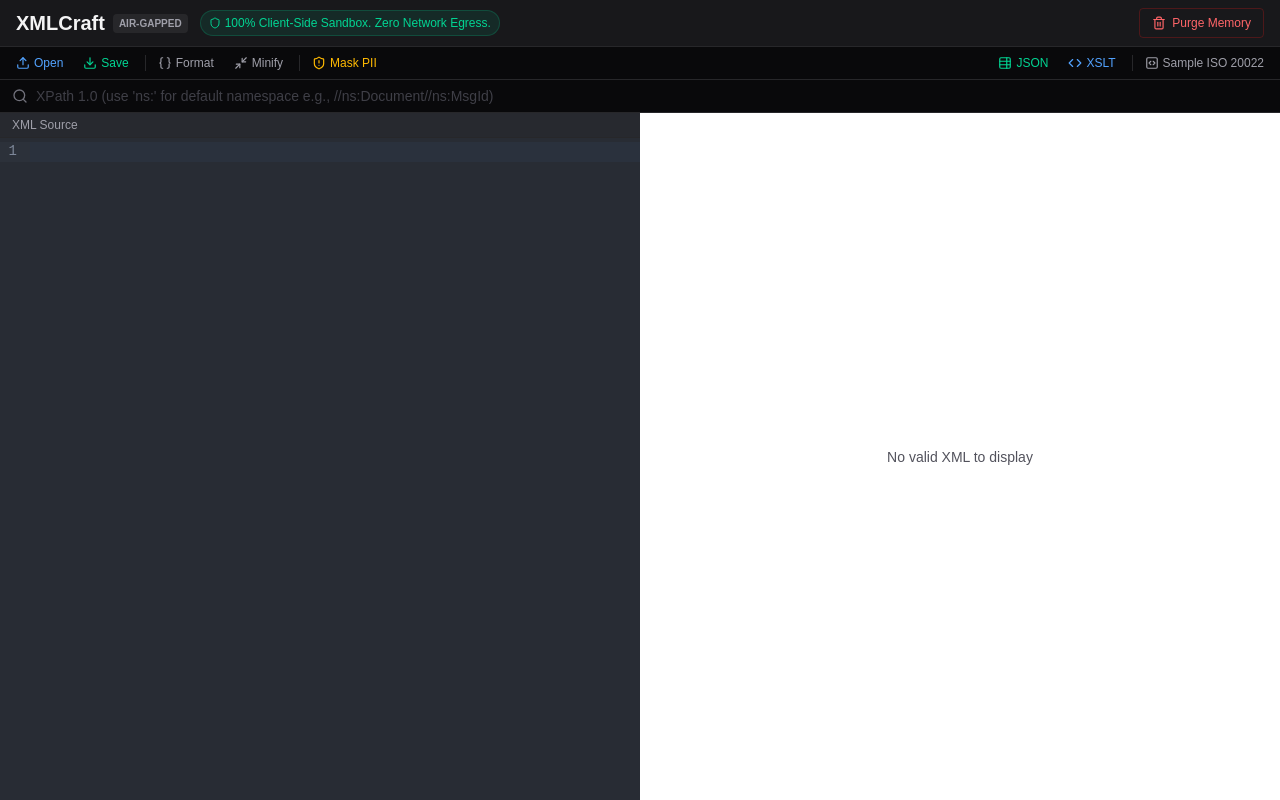
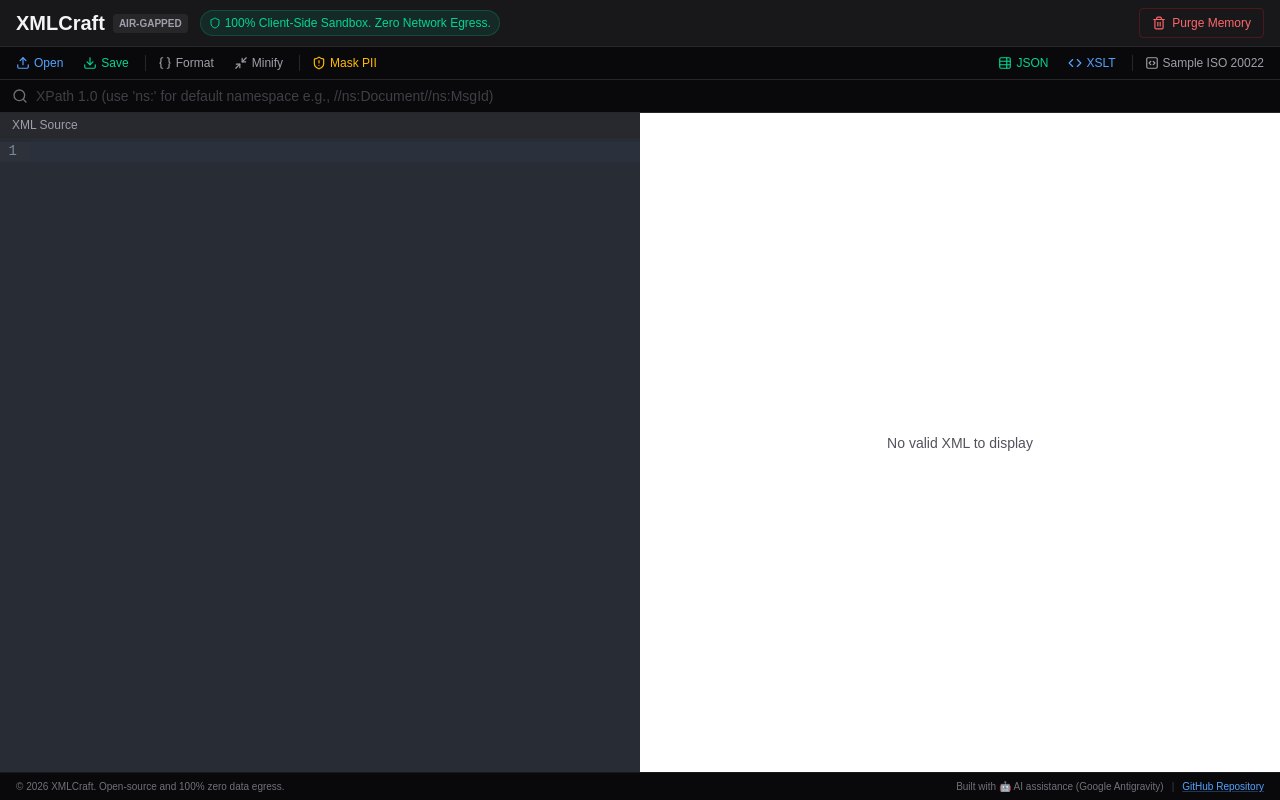
Before and after one commit to KaviAbhishekVenkat/xmlcraft, a Next.js app: page / in a window 1280 px wide. Built offline with nearby package versions, Linux system fonts and the light colour scheme.

Commit message:
docs: add comprehensive README and AI attribution footer

```diff
--- a/src/app/page.tsx
+++ b/src/app/page.tsx
@@ -30,6 +30,15 @@ export default function Home() {
         </div>
       </div>
 
+      <footer className="shrink-0 flex items-center justify-between px-4 py-1.5 bg-zinc-950 border-t border-zinc-900 text-[10px] text-zinc-500 font-mono">
+        <div>&copy; {new Date().getFullYear()} XMLCraft. Open-source and 100% zero data egress.</div>
+        <div className="flex items-center space-x-2">
+           <span>Built with 🤖 AI assistance (Google Antigravity)</span>
+           <span className="text-zinc-700">|</span>
+           <a href="https://github.com/KaviAbhishekVenkat/xmlcraft" target="_blank" rel="noopener noreferrer" className="text-blue-400 hover:text-blue-300 transition-colors underline decoration-blue-400/30">GitHub Repository</a>
+        </div>
+      </footer>
+
       {isJsonOpen && <JsonConverter onClose={() => setJsonOpen(false)} />}
       {isXsltOpen && <XSLTModal onClose={() => setXsltOpen(false)} />}
     </div>
```
Also changed, not shown: 1 other file (tests, documents, lock files or other folders).
